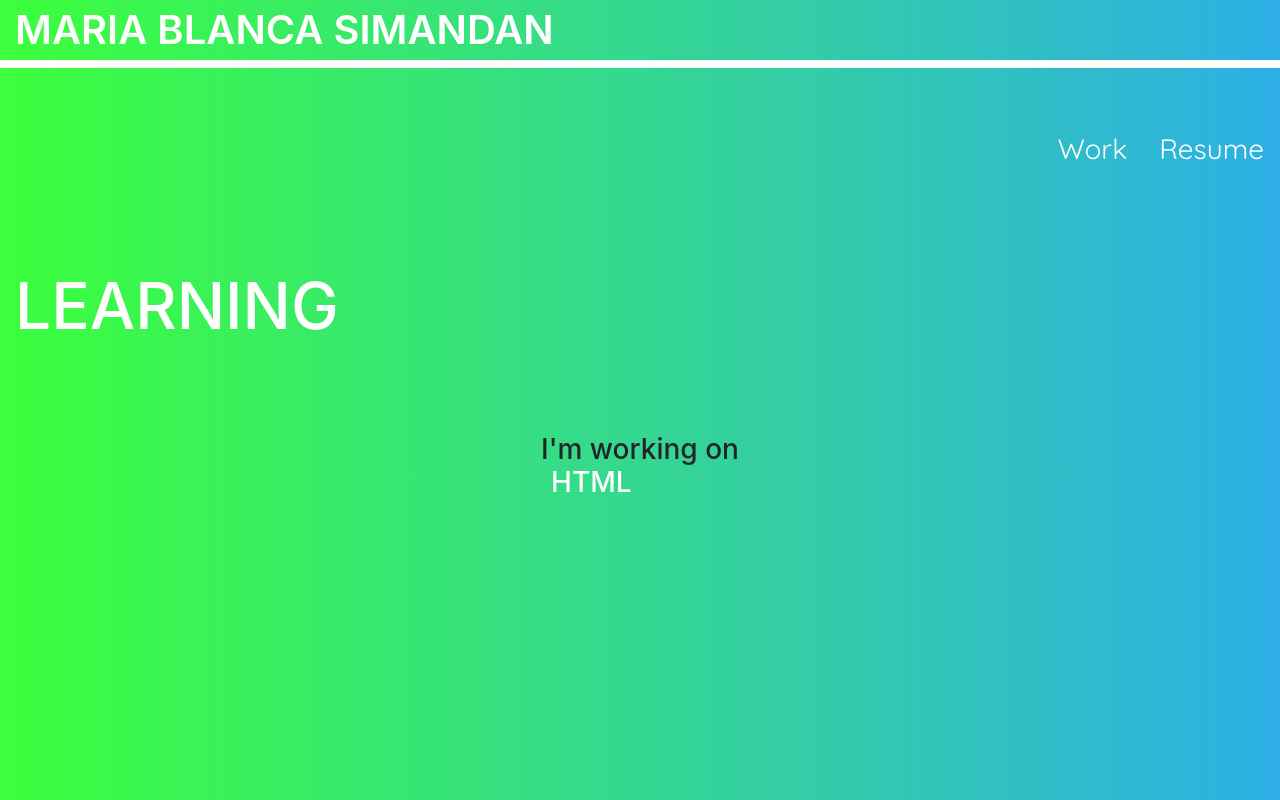
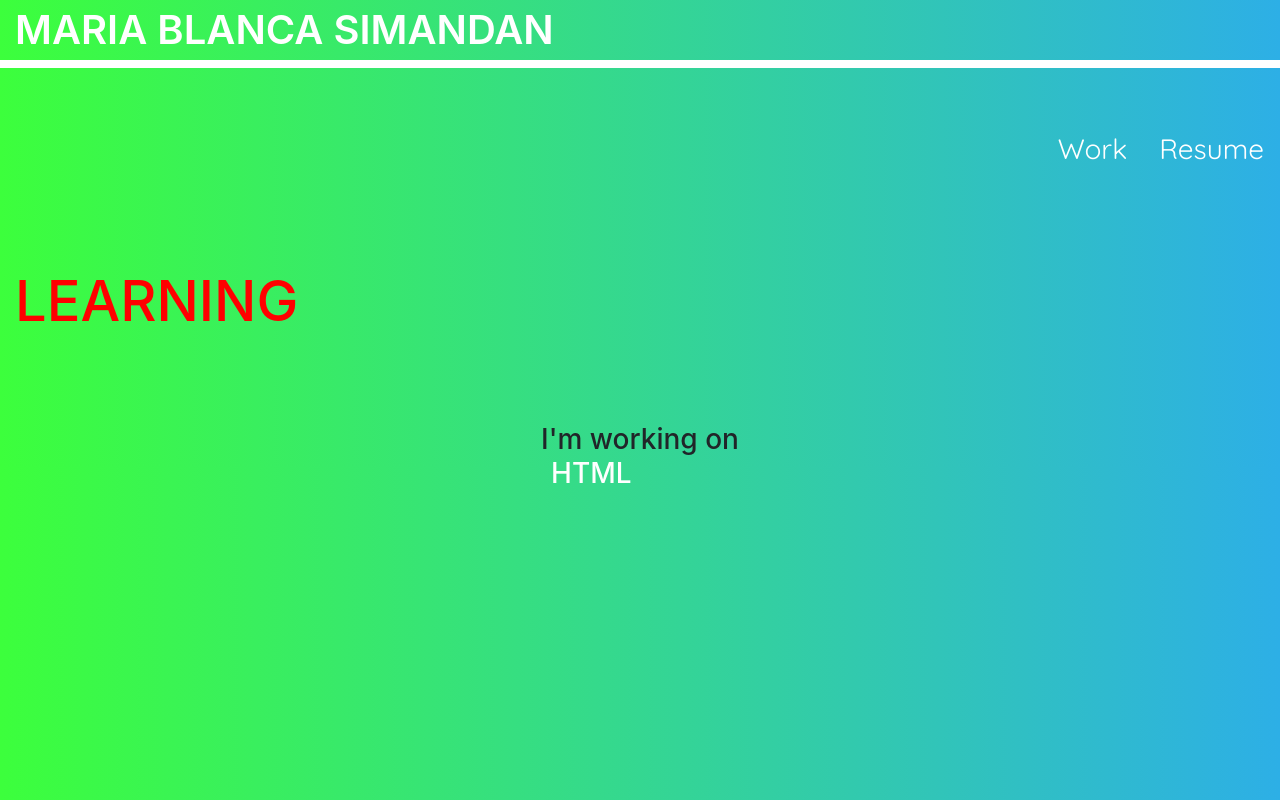
Before and after one commit to Scifi4E/portfolio_site, a plain HTML site: page index.html in a window 1280 px wide. Drawn offline with nearby package versions, Linux system fonts and the light colour scheme.

Commit message:
Update main.css

```diff
--- a/css/main.css
+++ b/css/main.css
@@ -33,10 +33,6 @@ width: 100%;}
 	    font-weight: 400;
             }
 
-#ghostw {font-size: 6.5vh;
-	color: red;
-
-	}
 
 span.cursor {
   border-right: .05em solid;
@@ -51,8 +47,8 @@ span.cursor {
 
 
 h1 {
-    font-size: 8vh;
-    color: white;
+    font-size: 7vh;
+    color: red;
     text-transform: uppercase;
     margin-top: 20vh;
   }
```
